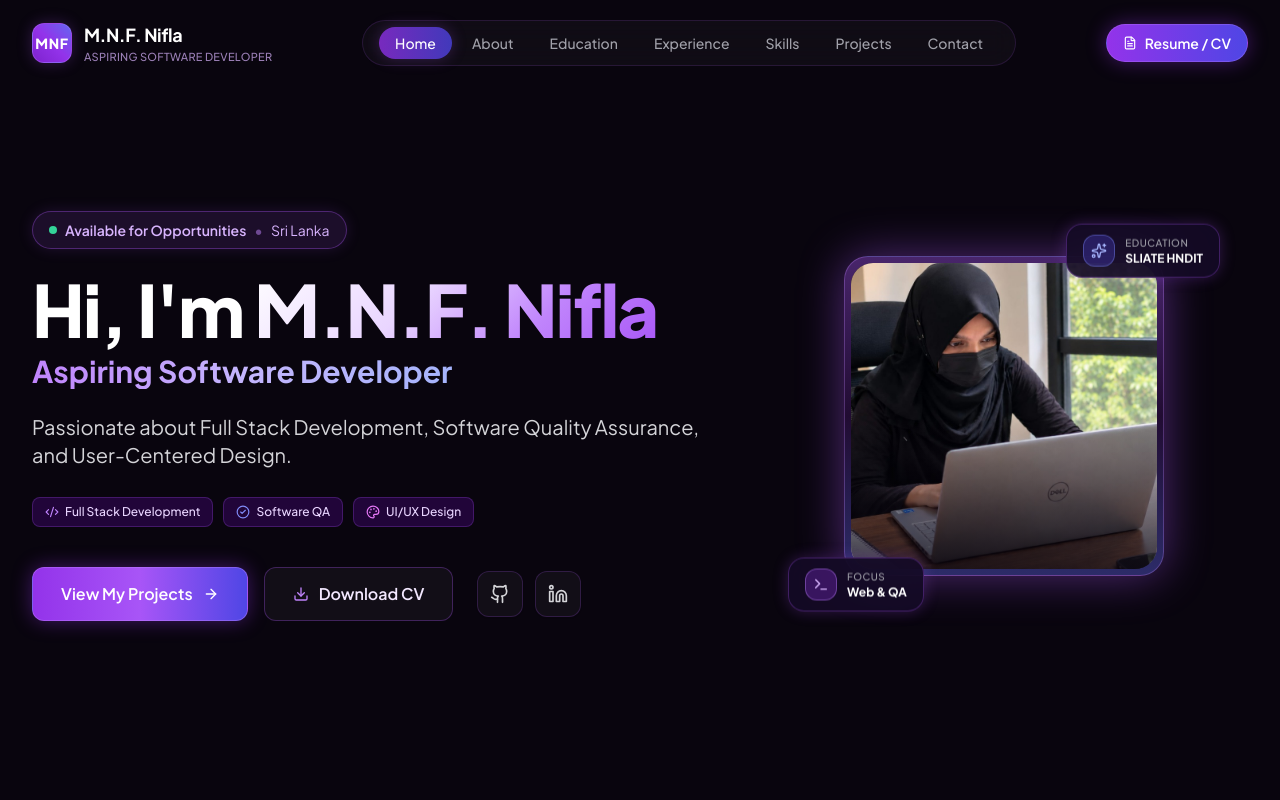
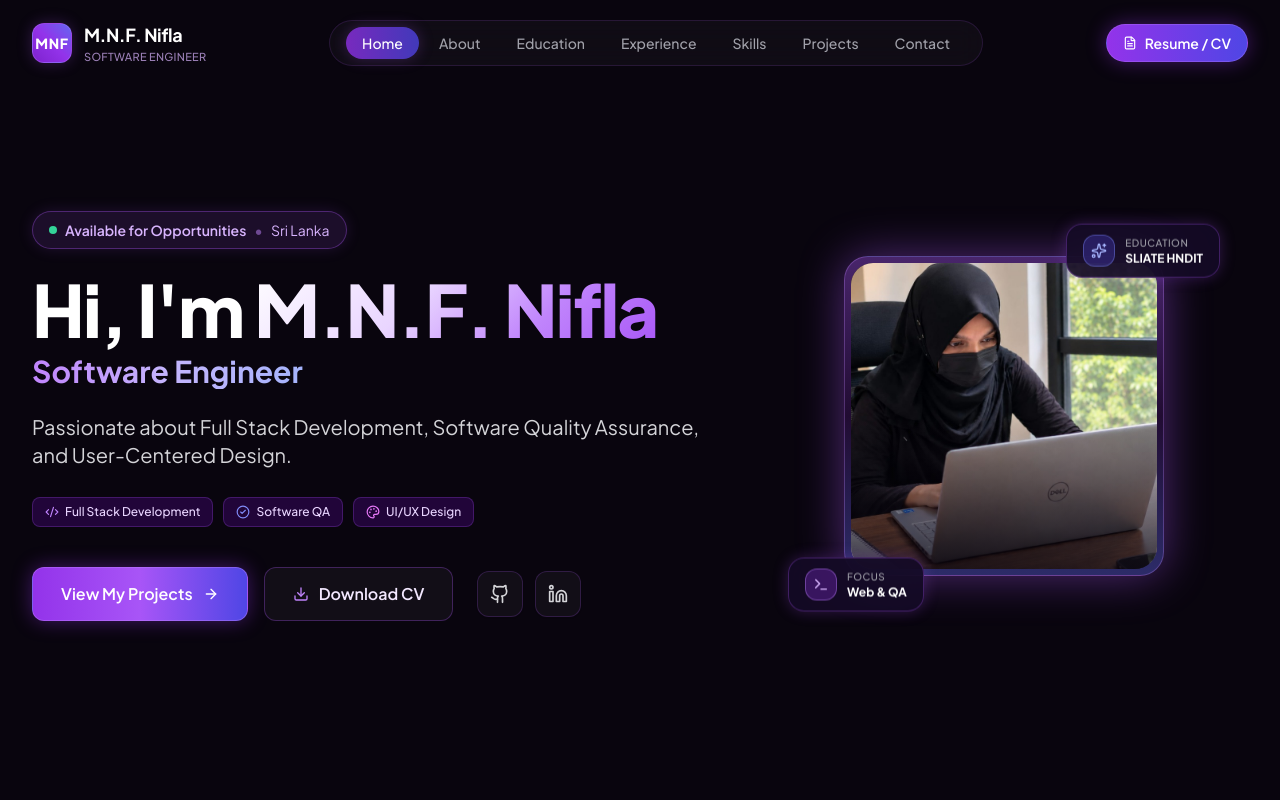
Before and after one commit to fathinifl42923-source/Portfolio, a React (Vite) app: page / in a window 1280 px wide. Shown: the top 800 px of the page. Built offline with nearby package versions, Linux system fonts and the light colour scheme.

Commit message:
chore: update title to Software Engineer across site and metadata

```diff
--- a/index.html
+++ b/index.html
@@ -5,13 +5,13 @@
     <link rel="icon" type="image/svg+xml" href="/favicon.svg" />
     <meta name="viewport" content="width=device-width, initial-scale=1.0" />
     <meta name="theme-color" content="#09050e" />
-    <meta name="description" content="Portfolio of M.N.F. Nifla - Aspiring Software Developer specializing in Full Stack Web Development, Quality Assurance, and UI/UX Design." />
-    <meta name="keywords" content="M.N.F. Nifla, Nifla, Portfolio, Software Developer, Full Stack Developer, QA Engineer, UI/UX Designer, React, HNDIT" />
+    <meta name="description" content="Portfolio of M.N.F. Nifla - Software Engineer specializing in Full Stack Web Development, Quality Assurance, and UI/UX Design." />
+    <meta name="keywords" content="M.N.F. Nifla, Nifla, Portfolio, Software Engineer, Full Stack Developer, QA Engineer, UI/UX Designer, React, HNDIT" />
     <meta name="author" content="M.N.F. Nifla" />
 
     <!-- Open Graph / Meta -->
     <meta property="og:type" content="website" />
-    <meta property="og:title" content="M.N.F. Nifla | Aspiring Software Developer" />
+    <meta property="og:title" content="M.N.F. Nifla | Software Engineer" />
     <meta property="og:description" content="Passionate about Full Stack Development, Software Quality Assurance, and User-Centered Design." />
 
     <!-- Google Fonts: Plus Jakarta Sans -->
@@ -19,7 +19,7 @@
     <link rel="preconnect" href="https://fonts.gstatic.com" crossorigin>
     <link href="https://fonts.googleapis.com/css2?family=Plus+Jakarta+Sans:wght@300;400;500;600;700;800&display=swap" rel="stylesheet">
 
-    <title>M.N.F. Nifla | Aspiring Software Developer</title>
+    <title>M.N.F. Nifla | Software Engineer</title>
   </head>
   <body class="bg-darkBg text-zinc-100 antialiased selection:bg-purple-600 selection:text-white overflow-x-hidden">
     <div id="root"></div>
--- a/src/components/Footer.jsx
+++ b/src/components/Footer.jsx
@@ -36,7 +36,7 @@ export default function Footer() {
               </span>
             </div>
             <p className="text-zinc-400 text-xs sm:text-sm max-w-sm mx-auto md:mx-0 leading-relaxed">
-              Aspiring Software Developer passionate about building robust web applications, ensuring software quality, and designing seamless user experiences.
+              Software Engineer passionate about building robust web applications, ensuring software quality, and designing seamless user experiences.
             </p>
           </div>
 
--- a/src/data/portfolioData.js
+++ b/src/data/portfolioData.js
@@ -7,7 +7,7 @@
 export const personalInfo = {
   name: "M.N.F. Nifla",
   initials: "MNF",
-  title: "Aspiring Software Developer",
+  title: "Software Engineer",
   status: "Available for Opportunities",
   location: "Sri Lanka",
 
```
